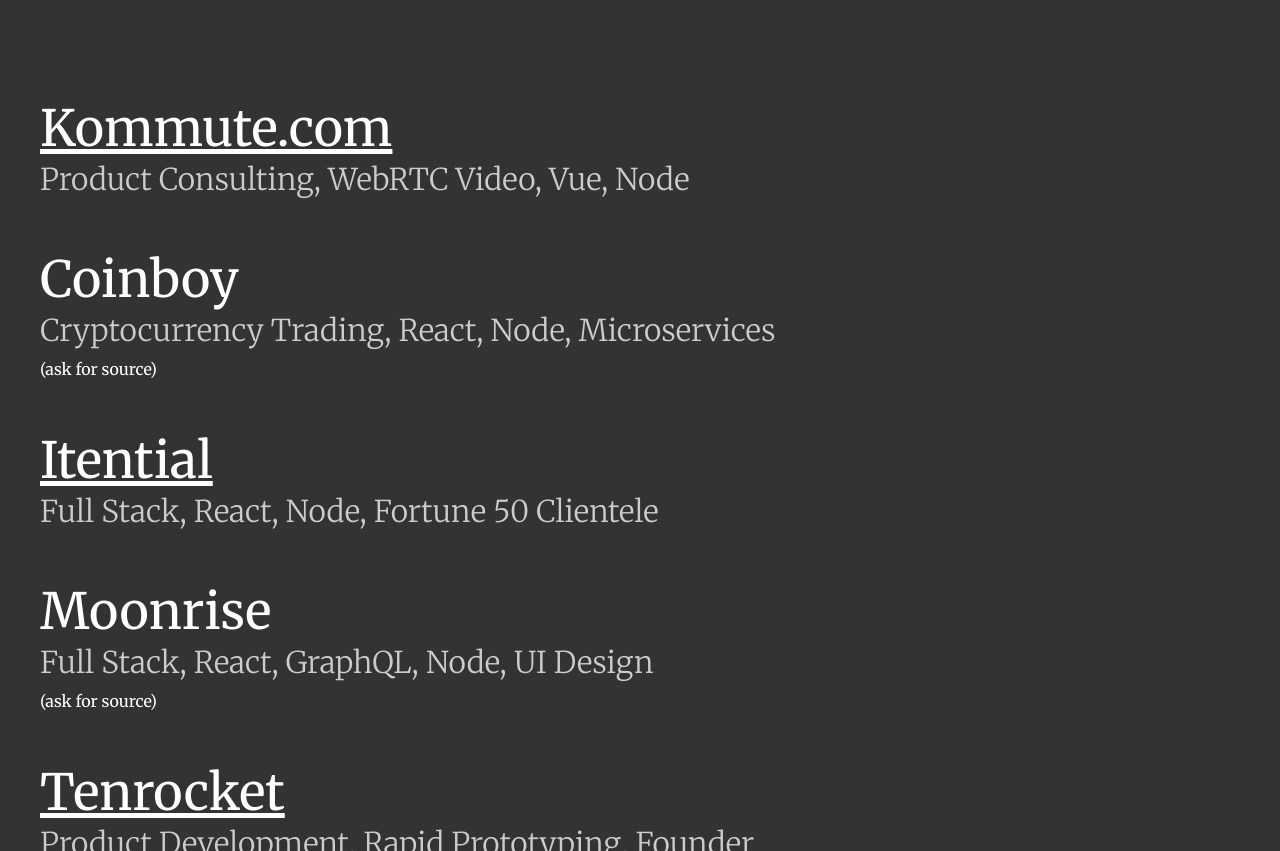
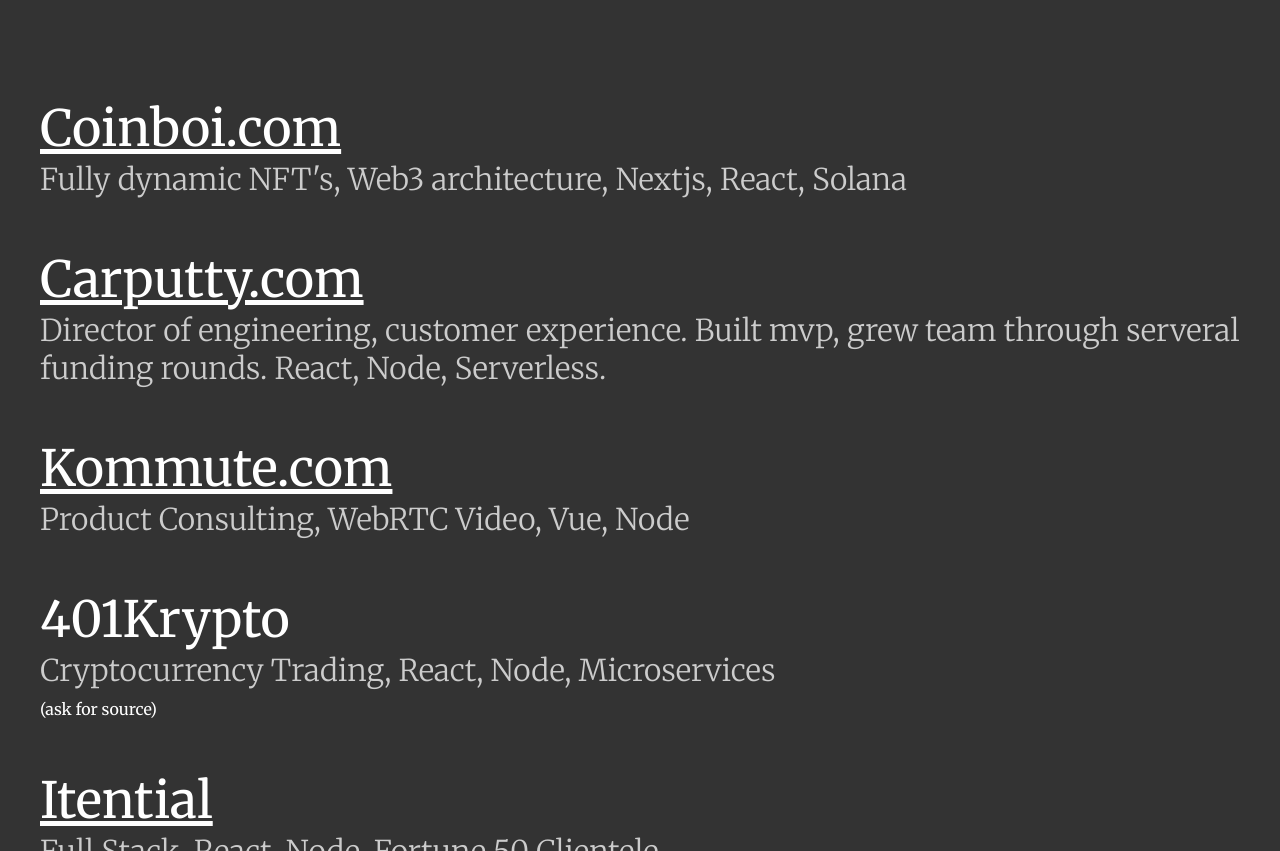
Before and after one commit to myyellowshoe/portfolio, a plain HTML site: page index.html in a window 1280 px wide. Shown: the part 491-1342 px from the top of the page. Drawn offline with Linux system fonts and the light colour scheme.

Commit message:
Adding experience

```diff
--- a/index.html
+++ b/index.html
@@ -54,12 +54,24 @@
     <ul class="work">
       <li>
         <h3>
+          <a href="https://www.coinboi.com/" target="_blank">Coinboi.com</a>
+        </h3>
+        <p>Fully dynamic NFT's, Web3 architecture, Nextjs, React, Solana</p>
+      </li>
+      <li>
+        <h3>
+          <a href="https://www.carputty.com/" target="_blank">Carputty.com</a>
+        </h3>
+        <p>Director of engineering, customer experience. Built mvp, grew team through serveral funding rounds. React, Node, Serverless.</p>
+      </li>
+      <li>
+        <h3>
           <a href="https://www.kommute.com/" target="_blank">Kommute.com</a>
         </h3>
         <p>Product Consulting, WebRTC Video, Vue, Node</p>
       </li>
       <li>
-        <h3>Coinboy</h3>
+        <h3>401Krypto</h3>
         <p>Cryptocurrency Trading, React, Node, Microservices</p>
         <span>(ask for source)</span>
       </li>
```
